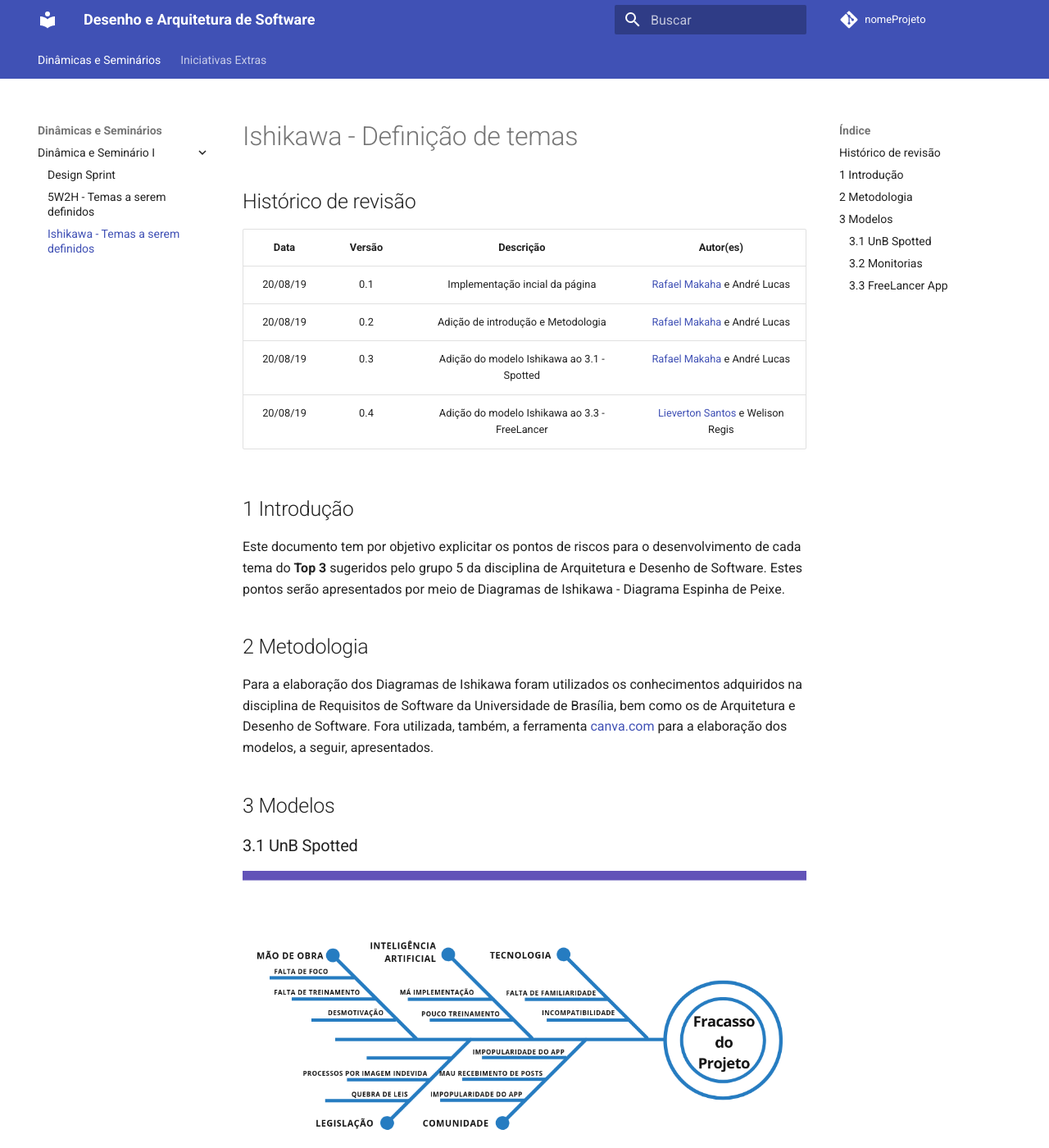
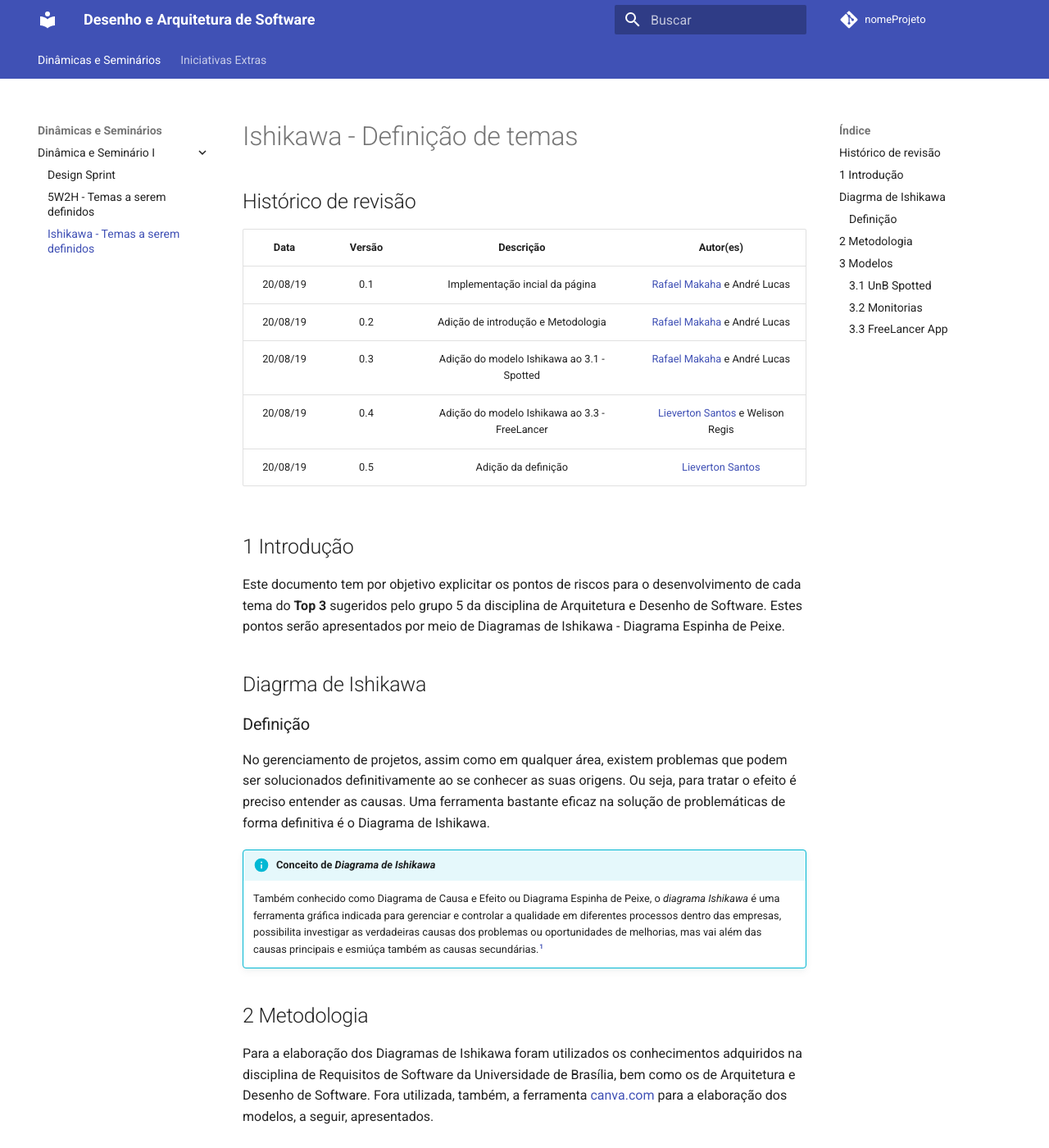
Before and after one commit to 2019-2-arquitetura-desenho/wiki, an MkDocs documentation site: the page built from docs/dinamica_seminario_I/ishikawa.md, in a window 1280 px wide and 1400 px high. Shown: the whole window at 82% size. Built offline with MkDocs 1.6.1 and Material for MkDocs 9.7.7, drawn with Linux system fonts in a browser that asks for light colours; comment, search, counter and statistics services are not loaded; old or Windows-style settings are respelled for this version of MkDocs; some of the changed text lies outside the part shown.

Commit message:
Add ishikawa diagram definition.

```diff
--- a/docs/dinamica_seminario_I/ishikawa.md
+++ b/docs/dinamica_seminario_I/ishikawa.md
@@ -8,10 +8,19 @@
 | 20/08/19 | 0.2 | Adição de introdução e Metodologia | [Rafael Makaha](http://github.com/rafaelmakaha) e André Lucas |
 | 20/08/19 | 0.3 | Adição do modelo Ishikawa ao 3.1 - Spotted | [Rafael Makaha](http://github.com/rafaelmakaha) e André Lucas |
 | 20/08/19 | 0.4 | Adição do modelo Ishikawa ao 3.3 - FreeLancer | [Lieverton Santos](https://github.com/lievertom) e Welison Regis |
+| 20/08/19 | 0.5 | Adição da definição | [Lieverton Santos](https://github.com/lievertom) |
 
 ## 1 Introdução
 
 Este documento tem por objetivo explicitar os pontos de riscos para o desenvolvimento de cada tema do **Top 3** sugeridos pelo grupo 5 da disciplina de Arquitetura e Desenho de Software. Estes pontos serão apresentados por meio de Diagramas de Ishikawa - Diagrama Espinha de Peixe.
+
+## Diagrma de Ishikawa
+### Definição
+
+No gerenciamento de projetos, assim como em qualquer área, existem problemas que podem ser solucionados definitivamente ao se conhecer as suas origens. Ou seja, para tratar o efeito é preciso entender as causas. Uma ferramenta bastante eficaz na solução de problemáticas de forma definitiva é o Diagrama de Ishikawa.
+
+!!! info "Conceito de *Diagrama de Ishikawa*"
+    Também conhecido como Diagrama de Causa e Efeito  ou Diagrama Espinha de Peixe,  o *diagrama Ishikawa* é uma ferramenta gráfica indicada para gerenciar e controlar a qualidade em diferentes processos dentro das empresas, possibilita investigar as verdadeiras causas dos problemas ou oportunidades de melhorias, mas vai além das causas principais e esmiúça também as causas secundárias.[^1]
 
 ## 2 Metodologia
 
@@ -26,3 +35,7 @@ Fora utilizada, também, a ferramenta [canva.com](www.canva.com) para a elabora
 
 ### 3.3 FreeLancer App
 ![FreeLancer](assets/img/ishikawa/freelancer.png)
+
+[^1]: CAMARGO, Robson. Diagrama de Ishikawa no gerenciamento de projetos. ROBSON CAMARGO, 20 jun. 2018. Disponível em: https://robsoncamargo.com.br/blog/Diagrama-de-Ishikawa-no-gerenciamento-de-projetos. Acesso em: 19 ago. 2019.
+
+[^1]: DESIGN SPRINT ACADEMY. . In: DESIGN SPRINT ACADEMY. What is a Design Sprint. [S. l.]: Design Sprint Academy, 8 jan. 2019. Disponível em: https://designsprint.academy/design-sprint-3-0/. Acesso em: 19 ago. 2019.
```
